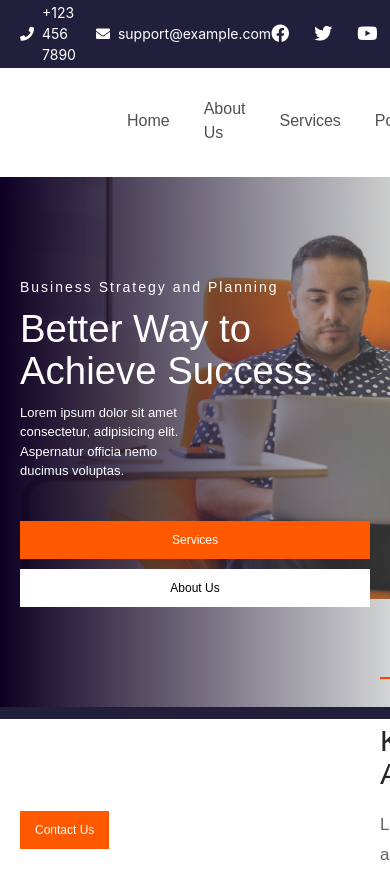
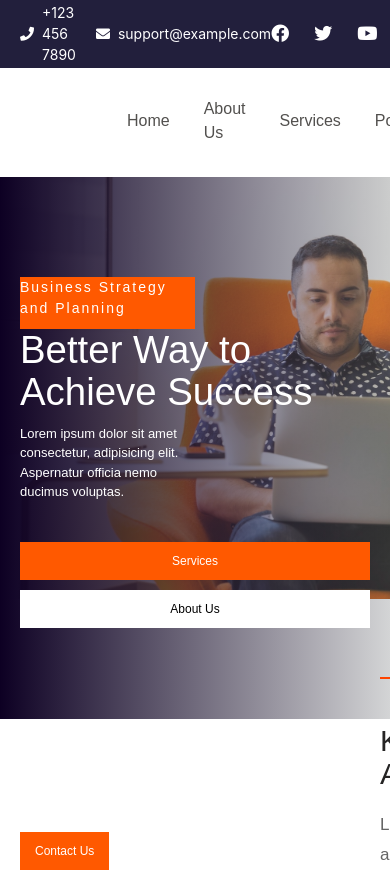
Before and after one commit to Mfonisorobert/Group-2-Website-Cloning, a React (Vite) app: page / in a window 390 px wide. Shown: the top 872 px of the page. Built offline with nearby package versions, Linux system fonts and the light colour scheme.

Commit message:
responsiveness

```diff
--- a/src/components/content/Hero.css
+++ b/src/components/content/Hero.css
@@ -29,6 +29,8 @@
     letter-spacing: 2px;
     font-size:20px;
     padding-bottom: 10px;
+    background-color: #ff5900;
+    width:50%
 }
 .hero__text h4{
     font-size:17px;
@@ -157,6 +159,7 @@
 
     .hero__text h3 {
         font-size: 14px;
+        width:50%
     }
 
     .hero__text h4 {
```
